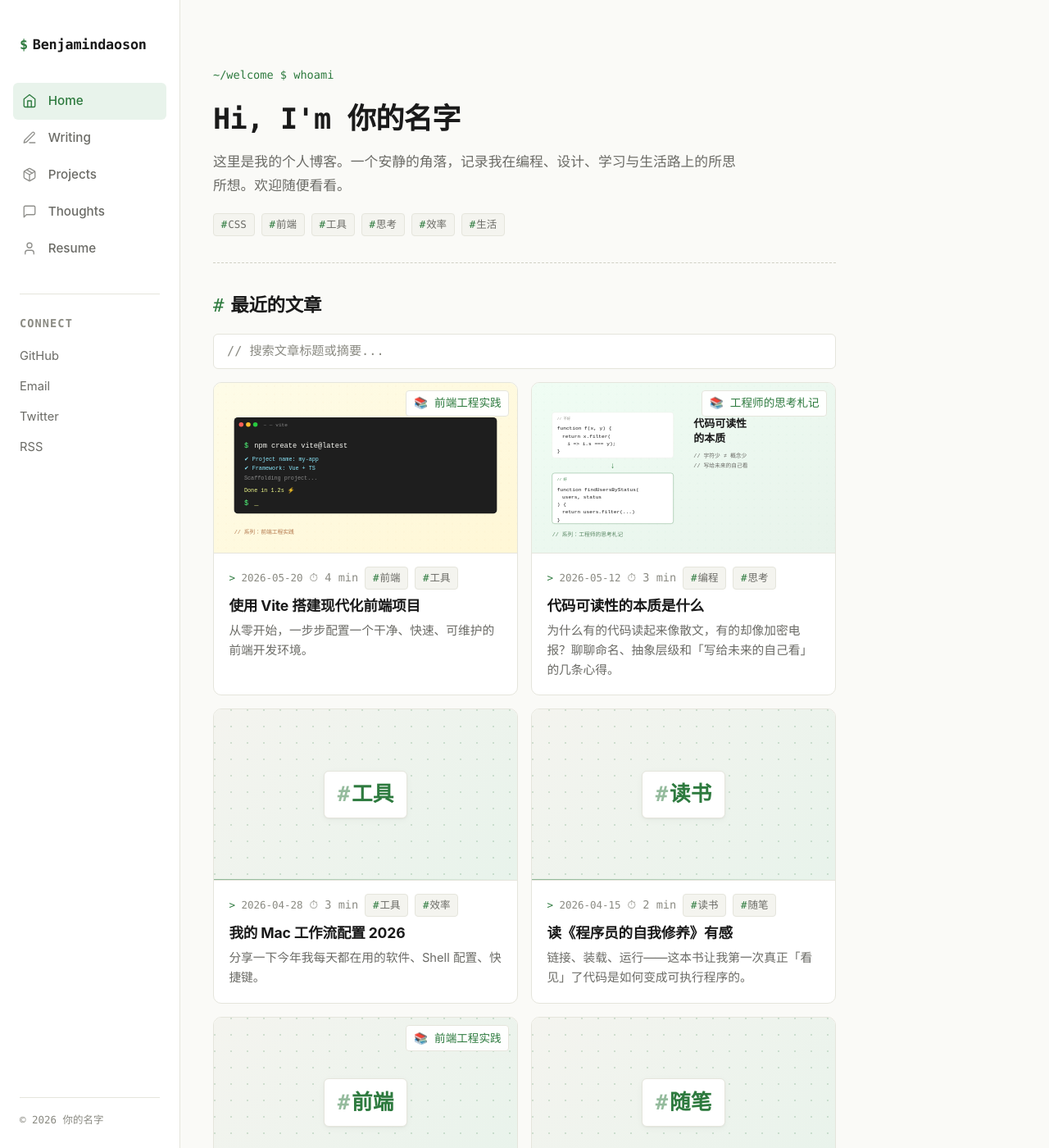
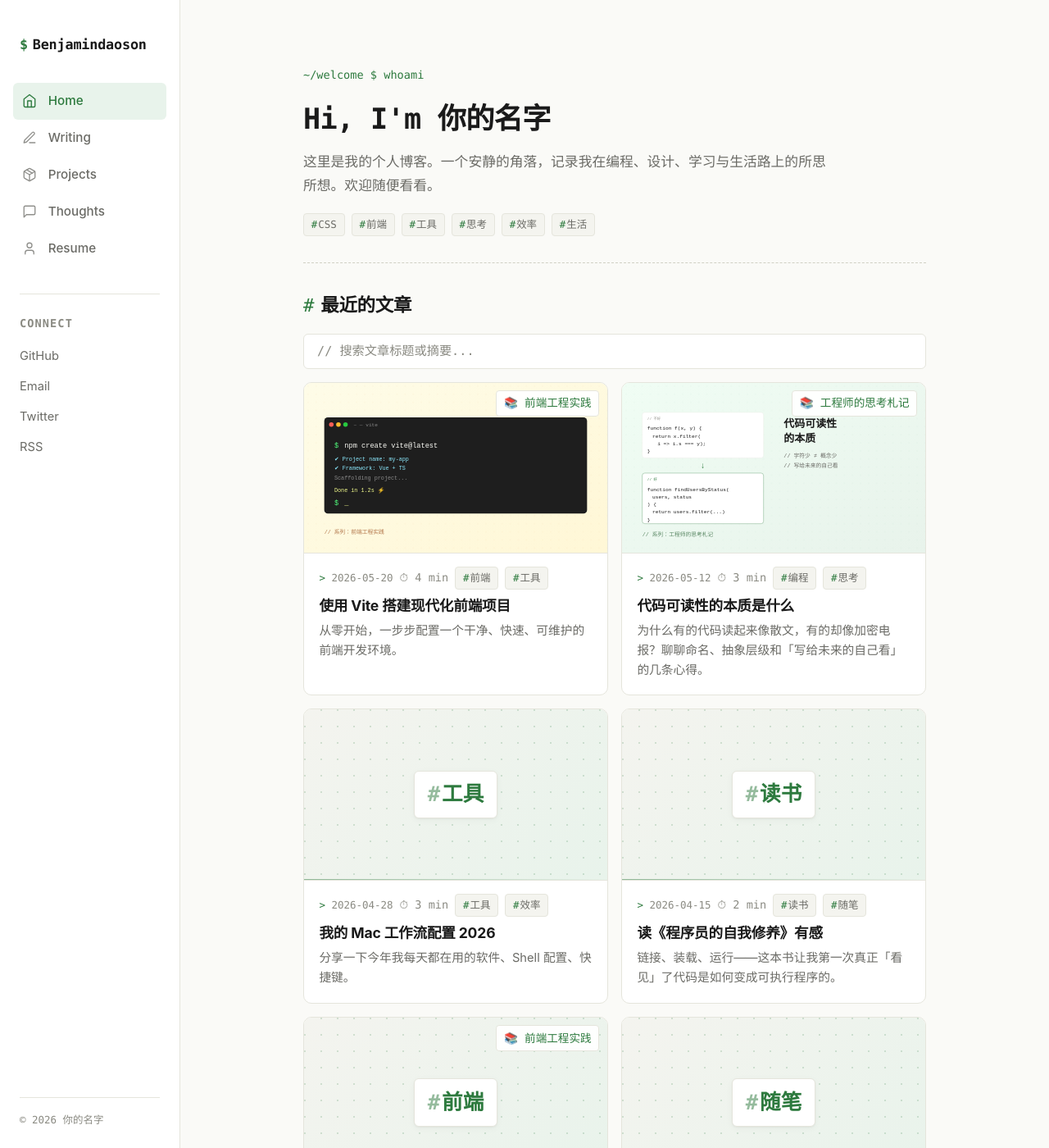
Before and after one commit to Benjamindaoson/daoson_website, a Jekyll site: the page built from index.html, in a window 1280 px wide and 1400 px high. Shown: the whole window at 82% size. Built offline with Jekyll 4.4.1, drawn with Linux system fonts in a browser that asks for light colours; the list of posts is cut into pages by our own code.

Commit message:
fix: 主内容区在右侧列内水平居中（margin auto 替代 flex）

```diff
--- a/assets/css/style.css
+++ b/assets/css/style.css
@@ -2037,3 +2037,45 @@
     max-width: 100% !important;
   }
 }
+
+/* ============================================
+   主内容区 v5 — 在右侧列内真正水平居中
+   ============================================ */
+
+.site-main {
+  display: block !important;
+  padding: 3rem 2.5rem 2rem !important;
+}
+
+.site-main-inner {
+  max-width: 760px !important;
+  margin: 0 auto !important;
+  width: 100% !important;
+}
+
+/* footer 也居中对齐 */
+body.has-sidebar .footer {
+  max-width: 760px !important;
+  margin: 3rem auto 0 !important;
+  text-align: left !important;
+}
+
+/* 超宽屏稍宽 */
+@media (min-width: 1400px) {
+  .site-main-inner {
+    max-width: 820px !important;
+  }
+  body.has-sidebar .footer {
+    max-width: 820px !important;
+  }
+}
+
+@media (max-width: 900px) {
+  .site-main {
+    padding: 4rem 1.25rem 1rem !important;
+  }
+  .site-main-inner,
+  body.has-sidebar .footer {
+    max-width: 100% !important;
+  }
+}
```
